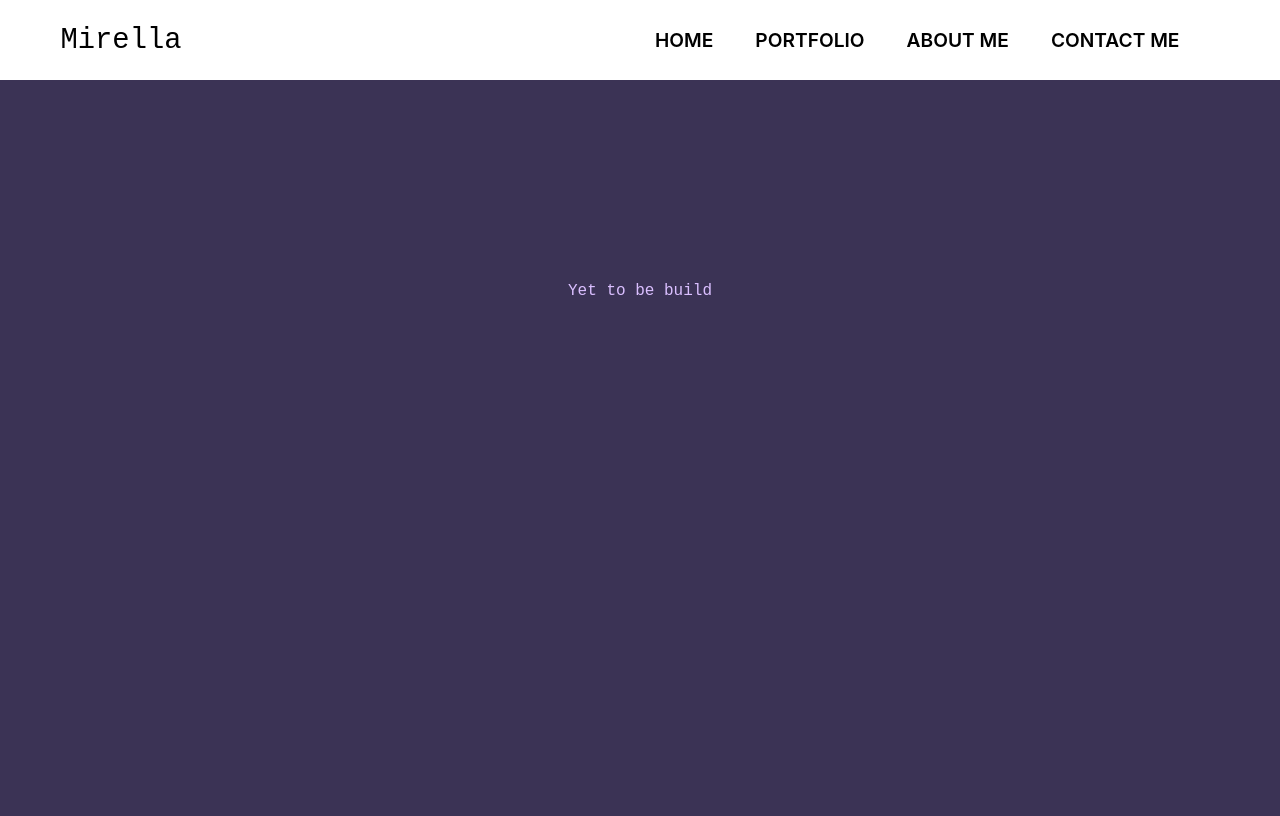
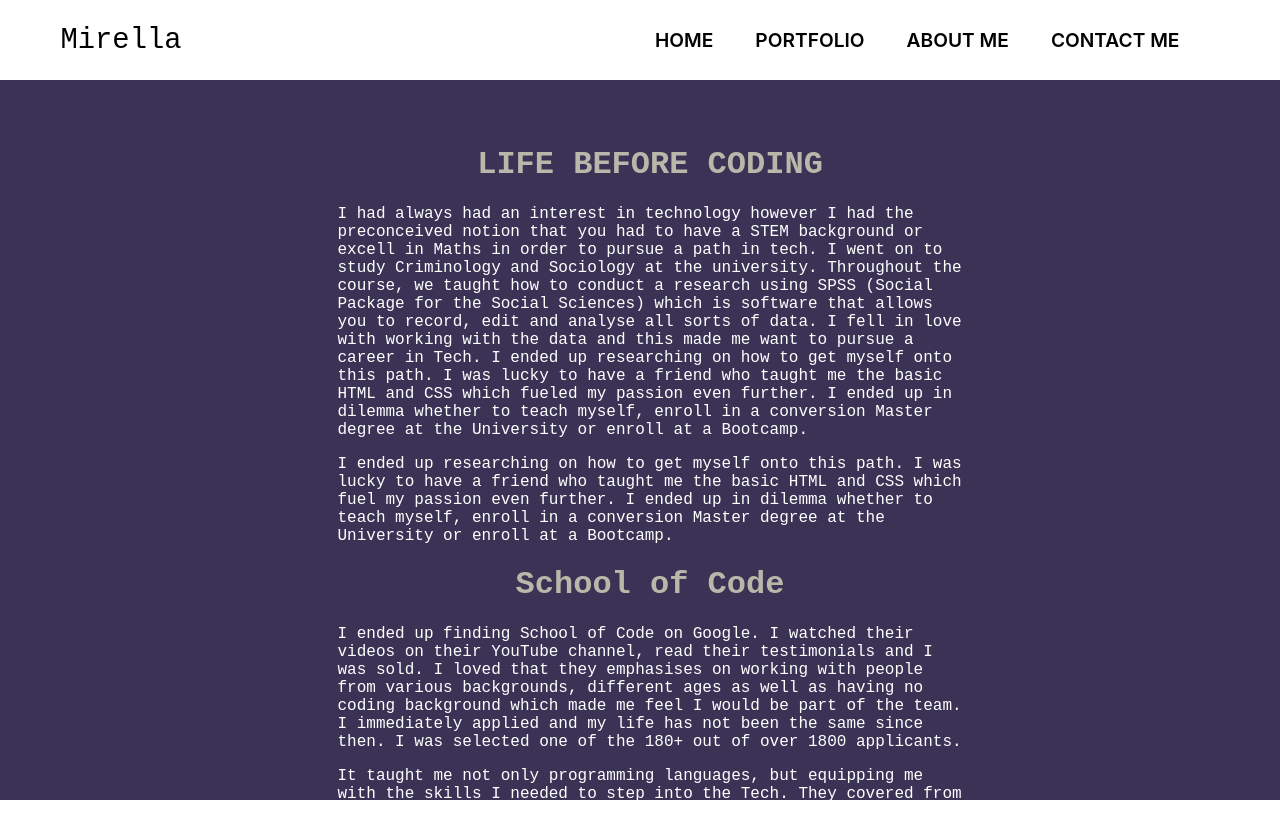
Before and after one commit to mirellacodes/Mirella, a Next.js app: page /aboutme in a window 1280 px wide. Built offline with nearby package versions, Linux system fonts and the light colour scheme.

Commit message:
made some changes to about-me page and updated styling

```diff
--- a/src/pages/aboutme.tsx
+++ b/src/pages/aboutme.tsx
@@ -6,14 +6,61 @@ import * as S from "../styles/aboutme.style";
 
 const AboutMe: NextPage = () => {
   return (
-    <>
-      <MainLayout>
-        <NavBar />
-        <S.TextWrap>
-          <Text className="tobebuilt"> Yet to be build</Text>
-        </S.TextWrap>
-      </MainLayout>
-    </>
+    <MainLayout>
+      <NavBar />
+      <S.AboutMe>
+        <S.Container>
+          <S.TextWrap>
+            <Text textType="h1" className="topTitle">
+              LIFE BEFORE CODING
+            </Text>
+            <Text className="first-bio">
+              I had always had an interest in technology however I had the
+              preconceived notion that you had to have a STEM background or
+              excell in Maths in order to pursue a path in tech. I went on to
+              study Criminology and Sociology at the university. Throughout the
+              course, we taught how to conduct a research using SPSS (Social
+              Package for the Social Sciences) which is software that allows you
+              to record, edit and analyse all sorts of data. I fell in love with
+              working with the data and this made me want to pursue a career in
+              Tech. I ended up researching on how to get myself onto this path.
+              I was lucky to have a friend who taught me the basic HTML and CSS
+              which fueled my passion even further. I ended up in dilemma
+              whether to teach myself, enroll in a conversion Master degree at
+              the University or enroll at a Bootcamp.
+            </Text>
+            <Text className="first-bio">
+              I ended up researching on how to get myself onto this path. I was
+              lucky to have a friend who taught me the basic HTML and CSS which
+              fuel my passion even further. I ended up in dilemma whether to
+              teach myself, enroll in a conversion Master degree at the
+              University or enroll at a Bootcamp.
+            </Text>
+
+            <Text textType="h1" className="topTitle">
+              School of Code
+            </Text>
+            <Text className="first-bio">
+              I ended up finding School of Code on Google. I watched their
+              videos on their YouTube channel, read their testimonials and I was
+              sold. I loved that they emphasises on working with people from
+              various backgrounds, different ages as well as having no coding
+              background which made me feel I would be part of the team. I
+              immediately applied and my life has not been the same since then.
+              I was selected one of the 180+ out of over 1800 applicants.
+            </Text>
+            <Text className="first-bio">
+              It taught me not only programming languages, but equipping me with
+              the skills I needed to step into the Tech. They covered from
+              JavaScript to React to UX/UI to PostgreSQL to agile methodologies.
+              Each week, I met different people from the course and had the
+              chance to communicate, utilise Pair-Programming and participate
+              weekly Hackathons whenever possible.
+            </Text>
+          </S.TextWrap>
+        </S.Container>
+      </S.AboutMe>
+    </MainLayout>
   );
 };
 
--- a/src/pages/home.tsx
+++ b/src/pages/home.tsx
@@ -55,7 +55,7 @@ const Home: NextPage = () => {
 
             <FadeIn delay={1500} transitionDuration={2000}>
               <Buttons
-                onClick={() => router.push("/contactme")}
+                onClick={() => router.push("https://linktr.ee/mirellacodes")}
                 className="contactMe"
               >
                 Contact Me
--- a/src/styles/aboutme.style.ts
+++ b/src/styles/aboutme.style.ts
@@ -1,10 +1,34 @@
 import styled from "styled-components";
 import styles from "../styles/style.config.json";
 
+export const AboutMe = styled.div`
+  margin: 0;
+  height: 100vh;
+  overflow: auto;
+  display: flex;
+  /* border: 4px blue solid; */
+  padding-right: 30px;
+`;
+
 export const TextWrap = styled.div`
-  .tobebuilt {
-    line-height: 550px;
+  .topTitle {
+    /* border: 4px grey solid; */
     text-align: center;
-    color: ${styles.colors.mauve};
+    color: ${styles.colors.lightergreen};
+  }
+
+  .first-bio {
+    text-align: left;
+    color: white;
+    /* border: 4px grey solid; */
   }
 `;
+
+export const Container = styled.div`
+  display: flex;
+  text-align: center;
+  /* border: 7px chocolate solid; */
+  width: 50%;
+  margin-top: 10%;
+  margin-left: 27%;
+`;
```
